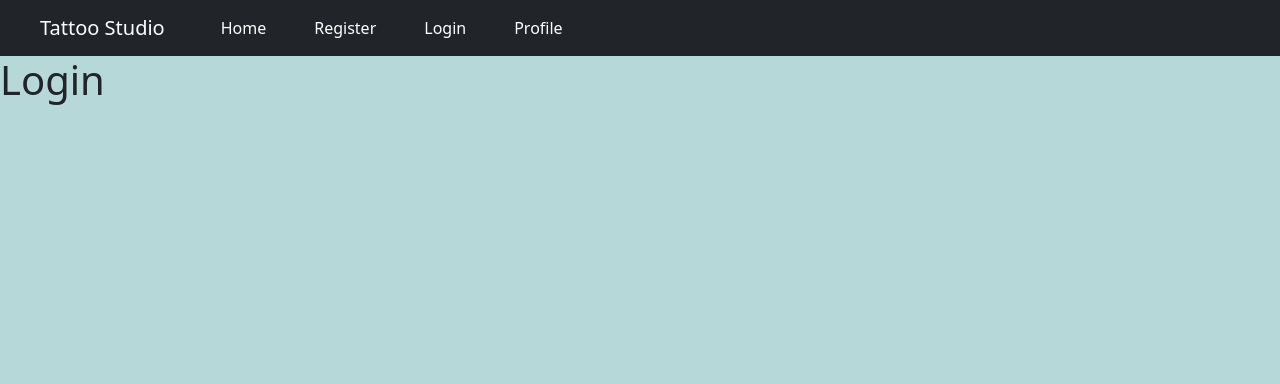
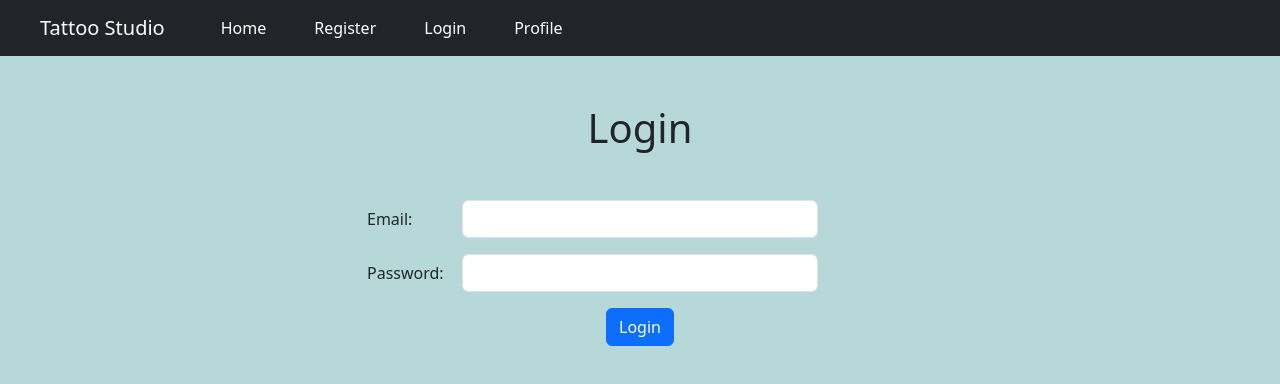
Before and after one commit to guillermogm/TattooStudioFront, a React (Vite) app: page /login in a window 1280 px wide. Shown: the top 384 px of the page. Built offline with nearby package versions, Linux system fonts and the light colour scheme; the HTML template or start-up script is replaced by a standard one.

Commit message:
feat: Login user and function istokenvalid

```diff
--- /dev/null
+++ b/src/Components/CLogin/CLogin.css
@@ -0,0 +1,3 @@
+#principal{
+    height: 70%;
+}
--- a/src/Components/CLogin/CLogin.jsx
+++ b/src/Components/CLogin/CLogin.jsx
@@ -1,9 +1,85 @@
-import React from 'react'
+import React, { useState } from 'react'
+import { loginUser } from '../../Services/apiCalls.js'
+import { useNavigate } from 'react-router-dom'
+import { jwtDecode } from 'jwt-decode'
+import { isTokenValid } from '../../utils/functions.js'
 
 export const CLogin = () => {
-  return (
-    <>
-        <h1>Login</h1>
-    </>
+  const [error, setError] = useState("")
+  const navigate = useNavigate()
+  const [credentials, setCredentials] = useState(
+    {
+      email: "",
+      password: ""
+    }
   )
+  const handleChange = (e) => {
+    setCredentials(prevState => (
+      {
+        ...prevState,
+        [e.target.name]: e.target.value
+      }
+    ))
+  }
+
+  const login = async () => {
+    try {
+      setError("")
+      const response = await loginUser(credentials)
+      if (response.success) {
+        navigate("/")
+        const decodedToken =jwtDecode(response.token)
+        console.log(decodedToken);
+        const fullToken={
+          token:response.token,
+          tokenData:decodedToken
+        }
+        localStorage.setItem("fullToken", JSON.stringify(fullToken))
+        isTokenValid(fullToken.tokenData.exp)
+      } else {
+        setError("Error login user.")
+      }
+
+    } catch (error) {
+      setError("Somenthing unexpected happend.")
+    }
+  }
+
+    return (
+        <>
+            <div id="principal" className="mb-5">
+                <h1 className="text-center mt-5">Login</h1>
+                <div className="container">
+                    <form>
+                        <div className="row mb-3 mt-5">
+                            <div className="col-sm-3">
+                            </div>
+                            <label className="col-sm-2 col-xl-1 col-form-label">Email:</label>
+                            <div className="col-sm-4">
+                                <input type="email" name="email" className="form-control" onChange={handleChange} />
+                            </div>
+                            <div className="col-sm-3 col-xl-4">
+                            </div>
+                        </div>
+                        <div className="row mb-3 mt-2">
+                            <div className="col-sm-3 ">
+                            </div>
+                            <label className="col-sm-2 col-xl-1 col-form-label">Password:</label>
+                            <div className="col-sm-4">
+                                <input type="password" name="password" className="form-control" onChange={handleChange} />
+                            </div>
+                            <div className="col-sm-3 col-xl-4">
+                            </div>
+                        </div>
+                        <div className="text-center">
+                            <input type="button" name="send" className="btn btn-primary" value="Login" onClick={login} />
+                        </div>
+                    </form>
+                    <div className="text-center">
+                            <h2>{error}</h2>
+                    </div>
+                </div>
+            </div>
+        </>
+    )
 }
--- a/src/Components/CRegister/CRegister.jsx
+++ b/src/Components/CRegister/CRegister.jsx
@@ -19,7 +19,6 @@ export const CRegister = () => {
                 [e.target.name]: e.target.value
             }
         ))
-        console.log(credentials);
     }
 
 
@@ -35,7 +34,6 @@ export const CRegister = () => {
             }
 
         } catch (error) {
-            console.log(1);
             setError("Something unexpected happend.")
         }
     }
--- a/src/Components/Header/Header.css
+++ b/src/Components/Header/Header.css
@@ -1,5 +1,6 @@
 #Title{
     margin-left: 2em;
+    cursor: pointer;
 }
 
 .nav-item{
--- a/src/Services/apiCalls.js
+++ b/src/Services/apiCalls.js
@@ -18,3 +18,22 @@ export const registerUser = async (credentials) => {
 
     return result;
 }
+
+export const loginUser = async (credentials) => {
+
+    if (credentials.email === "" || credentials.password === "") {
+        return console.log("No Email or Password");
+    }
+
+    const request = await fetch(`${URL}/api/auth/login`, {
+        method: "POST",
+        headers: {
+            "Content-Type": "application/json",
+        },
+        body: JSON.stringify({ email: credentials.email, password: credentials.password }),
+    });
+
+    const result = await request.json();
+    console.log(result)
+    return result;
+}
--- /dev/null
+++ b/src/utils/functions.js
@@ -0,0 +1,17 @@
+let interval = null;
+
+export const isTokenValid = (exp) => {
+    if (interval) {
+        clearInterval(interval)
+    }
+    interval = setInterval((exp) => {
+        const time = new Date()
+        const currentTimestamp = Date.parse(time)/1000
+        if (currentTimestamp > exp) {
+            console.log("hemos entrado al if")
+            localStorage.removeItem("fullToken")
+            clearInterval(interval)
+
+        }
+    }, 60000)
+}
```
